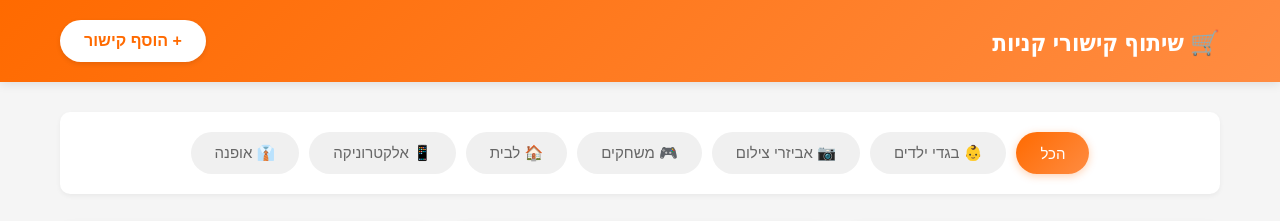
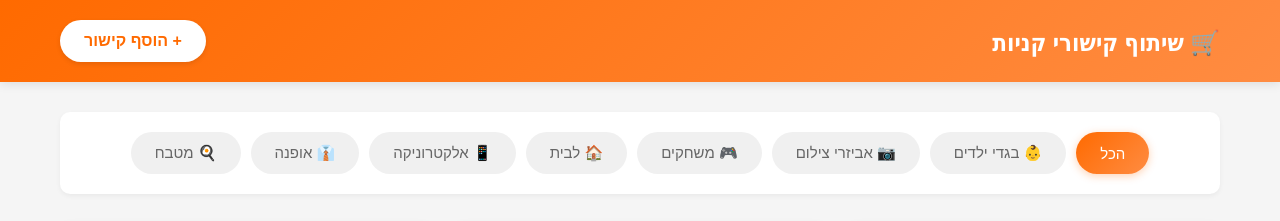
Before and after one commit to yair248/my-website, a plain HTML site: page index.html in a window 1280 px wide. Shown: the top 221 px of the page. Drawn offline with Linux system fonts and the light colour scheme.

Commit message:
Update site

```diff
--- a/index.html
+++ b/index.html
@@ -28,6 +28,7 @@
                 <button class="tab-btn" data-category="home">🏠 לבית</button>
                 <button class="tab-btn" data-category="electronics">📱 אלקטרוניקה</button>
                 <button class="tab-btn" data-category="fashion">👔 אופנה</button>
+                <button class="tab-btn" data-category="kitchen">🍳 מטבח</button>
             </div>
 
             <div class="links-grid" id="linksGrid">
@@ -60,6 +61,7 @@
                         <option value="home">לבית</option>
                         <option value="electronics">אלקטרוניקה</option>
                         <option value="fashion">אופנה</option>
+                        <option value="kitchen">מטבח</option>
                     </select>
                 </div>
                 <div class="form-group">
--- a/script.js
+++ b/script.js
@@ -6,7 +6,8 @@ const categories = {
     'games': 'משחקים',
     'home': 'לבית',
     'electronics': 'אלקטרוניקה',
-    'fashion': 'אופנה'
+    'fashion': 'אופנה',
+    'kitchen': 'מטבח'
 };
 
 // טעינת קישורים מ-localStorage
@@ -87,7 +88,8 @@ function getDefaultImage(category) {
         'games': 'https://images.unsplash.com/photo-1606144042614-b2417e99c4e3?w=400',
         'home': 'https://images.unsplash.com/photo-1586023492125-27b2c045efd7?w=400',
         'electronics': 'https://images.unsplash.com/photo-1498049794561-7780e7231661?w=400',
-        'fashion': 'https://images.unsplash.com/photo-1445205170230-053b83016050?w=400'
+        'fashion': 'https://images.unsplash.com/photo-1445205170230-053b83016050?w=400',
+        'kitchen': 'https://images.unsplash.com/photo-1556910096-6f5e72db6803?w=400'
     };
     return defaultImages[category] || 'https://images.unsplash.com/photo-1556742049-0cfed4f6a45d?w=400';
 }
```
